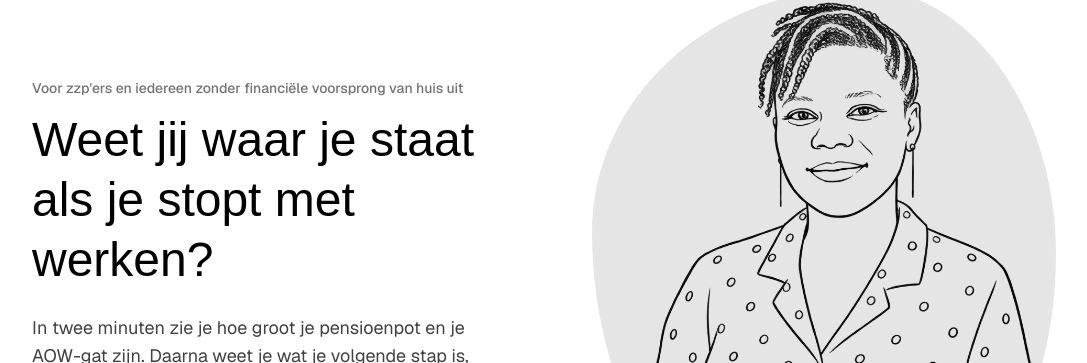
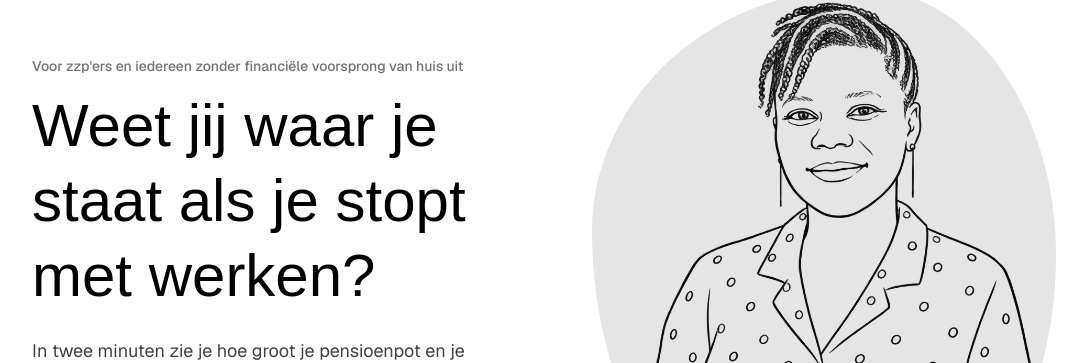
Before and after one commit to dnnsptri/de-vermogensvertaler, a Next.js app: page / in a window 1280 px wide. Shown: the part 180-543 px from the top of the page, without its empty margins (96-1183 px from the left). Built offline with nearby package versions, Linux system fonts and the light colour scheme; no server answers; a web font is replaced by a local one.

Commit message:
H1 at 125%

```diff
--- a/app/[slug]/page.tsx
+++ b/app/[slug]/page.tsx
@@ -33,7 +33,7 @@ export default async function DetailPage({ params }: PageProps<"/[slug]">) {
         <div className="grid gap-12 md:grid-cols-2 md:items-center md:gap-24">
           <div>
             <Eyebrow>{page.eyebrow}</Eyebrow>
-            <h1 className="text-4xl font-semibold leading-tight md:text-5xl">{page.title}</h1>
+            <h1 className="text-[2.8125rem] font-semibold leading-tight md:text-[3.75rem]">{page.title}</h1>
             <p className="mt-6 text-lg text-neutral-700">{page.intro}</p>
             <div className="mt-8">
               <Button href="#aan-de-slag">{page.cta}</Button>
--- a/app/page.tsx
+++ b/app/page.tsx
@@ -31,7 +31,7 @@ export default function Home() {
         <div className="grid gap-12 md:grid-cols-2 md:items-center md:gap-24">
           <div>
             <Eyebrow>{hero.eyebrow}</Eyebrow>
-            <h1 className="text-4xl font-semibold leading-tight md:text-5xl">
+            <h1 className="text-[2.8125rem] font-semibold leading-tight md:text-[3.75rem]">
               {hero.title}
             </h1>
             <p className="mt-6 text-lg text-neutral-700">{hero.intro}</p>
```
